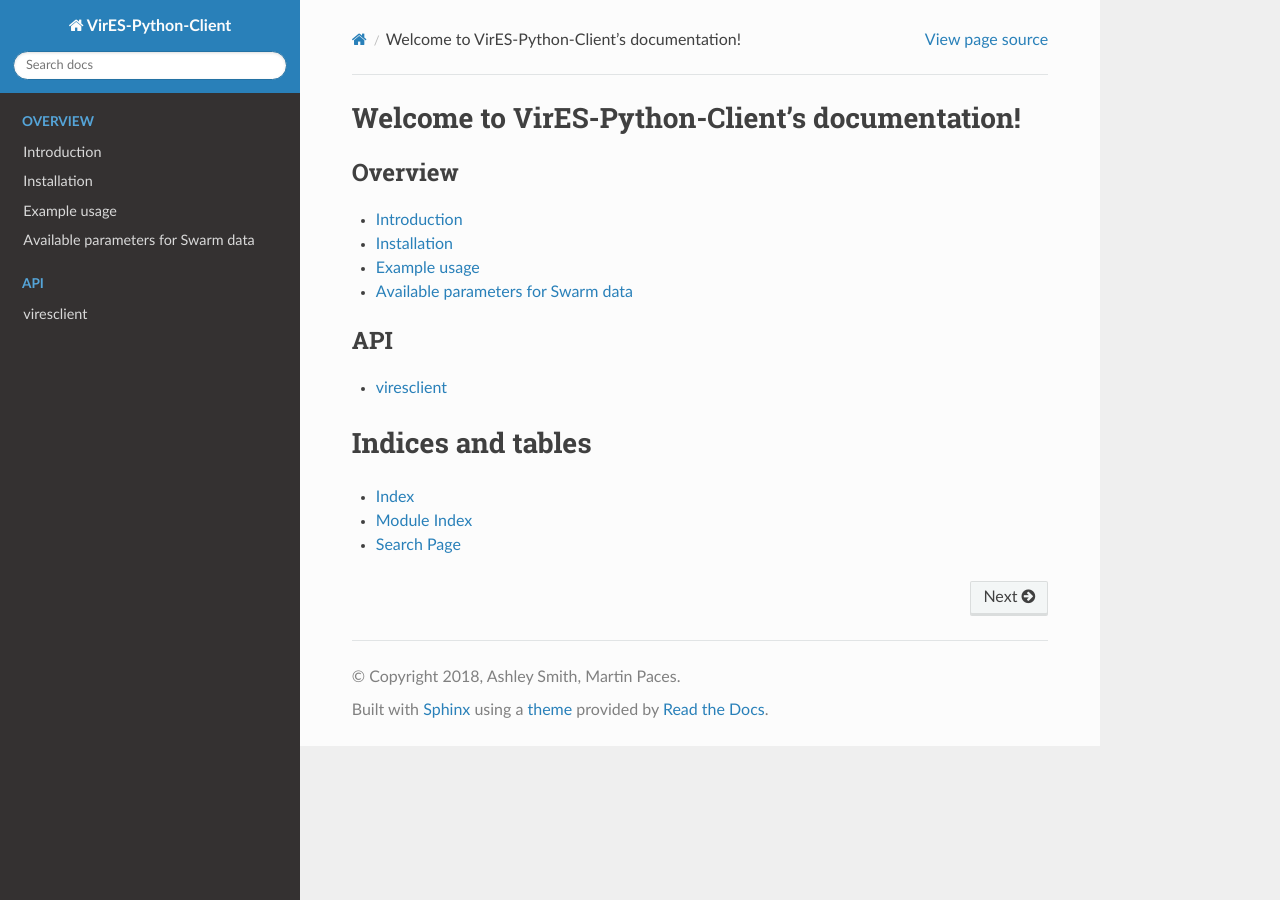
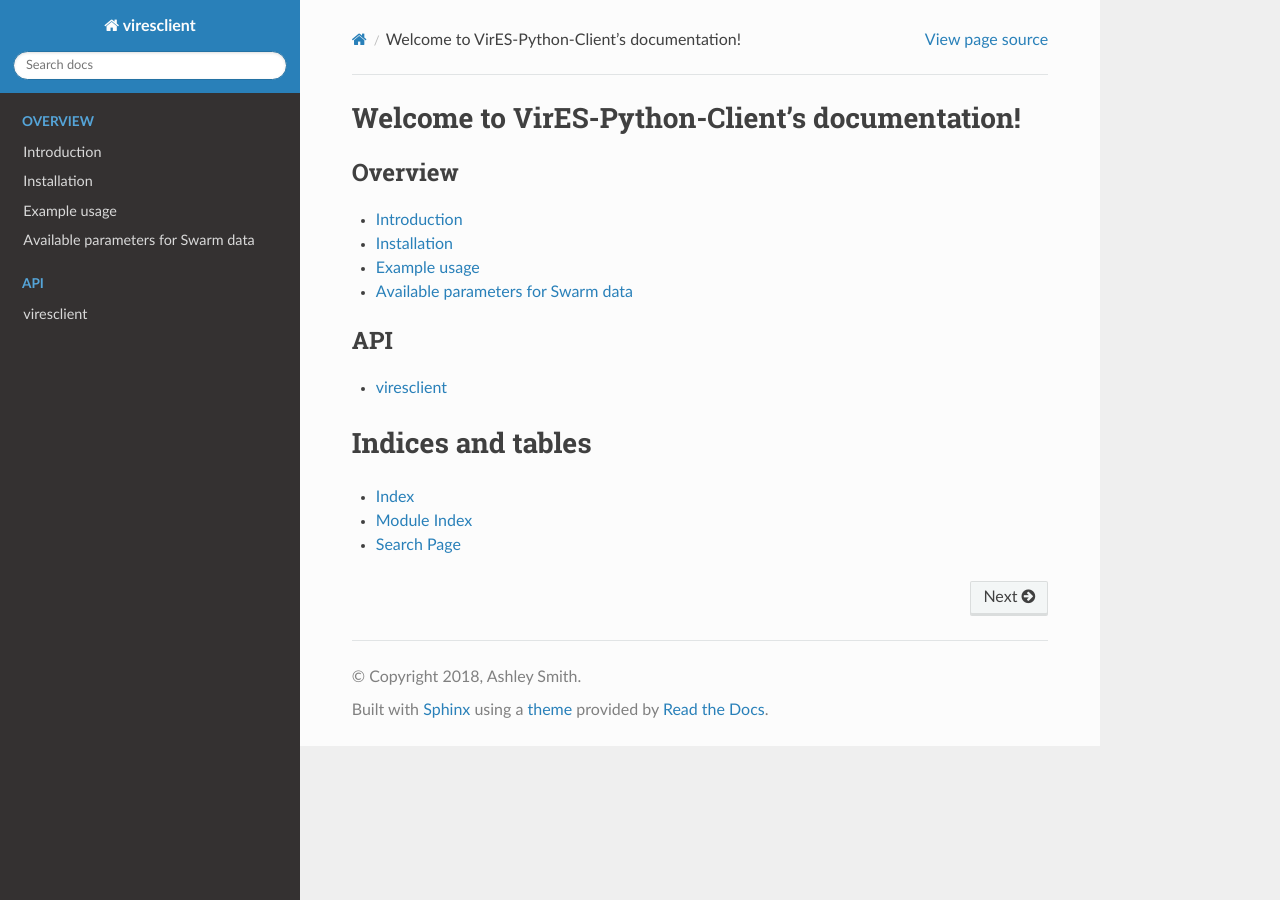
Before and after one commit to ESA-VirES/VirES-Python-Client, a Sphinx documentation site: the page built from docs/index.rst, in a window 1280 px wide. Built offline with Sphinx 7.4.7 and the Read the Docs theme 2.0.0, drawn with Linux system fonts in a browser that asks for light colours; pages that are not in the unit, such as notebooks, are missing from menus.

```diff
--- a/docs/conf.py
+++ b/docs/conf.py
@@ -19,9 +19,9 @@ sys.path.insert(0, os.path.abspath('..'))
 
 # -- Project information -----------------------------------------------------
 
-project = 'VirES-Python-Client'
-copyright = '2018, Ashley Smith, Martin Paces'
-author = 'Ashley Smith, Martin Paces'
+project = 'viresclient'
+copyright = '2018, Ashley Smith'
+author = 'Ashley Smith'
 
 # The short X.Y version
 version = ''
@@ -105,7 +105,7 @@ html_static_path = ['_static']
 # -- Options for HTMLHelp output ---------------------------------------------
 
 # Output file base name for HTML help builder.
-htmlhelp_basename = 'VirES-Python-Clientdoc'
+htmlhelp_basename = 'viresclientdoc'
 
 
 # -- Options for LaTeX output ------------------------------------------------
@@ -132,8 +132,8 @@ latex_elements = {
 # (source start file, target name, title,
 #  author, documentclass [howto, manual, or own class]).
 latex_documents = [
-    (master_doc, 'VirES-Python-Client.tex', 'VirES-Python-Client Documentation',
-     'Ashley Smith, Martin Paces', 'manual'),
+    (master_doc, 'viresclient.tex', 'viresclient Documentation',
+     'Ashley Smith', 'manual'),
 ]
 
 
@@ -142,7 +142,7 @@ latex_documents = [
 # One entry per manual page. List of tuples
 # (source start file, name, description, authors, manual section).
 man_pages = [
-    (master_doc, 'vires-python-client', 'VirES-Python-Client Documentation',
+    (master_doc, 'viresclient', 'viresclient Documentation',
      [author], 1)
 ]
 
@@ -153,7 +153,7 @@ man_pages = [
 # (source start file, target name, title, author,
 #  dir menu entry, description, category)
 texinfo_documents = [
-    (master_doc, 'VirES-Python-Client', 'VirES-Python-Client Documentation',
-     author, 'VirES-Python-Client', 'One line description of project.',
+    (master_doc, 'viresclient', 'viresclient Documentation',
+     author, 'viresclient', 'One line description of project.',
      'Miscellaneous'),
 ]
```
Also changed, not shown: README.rst (+4 -10 lines), setup.py (+11 -3 lines), 2 other files.
